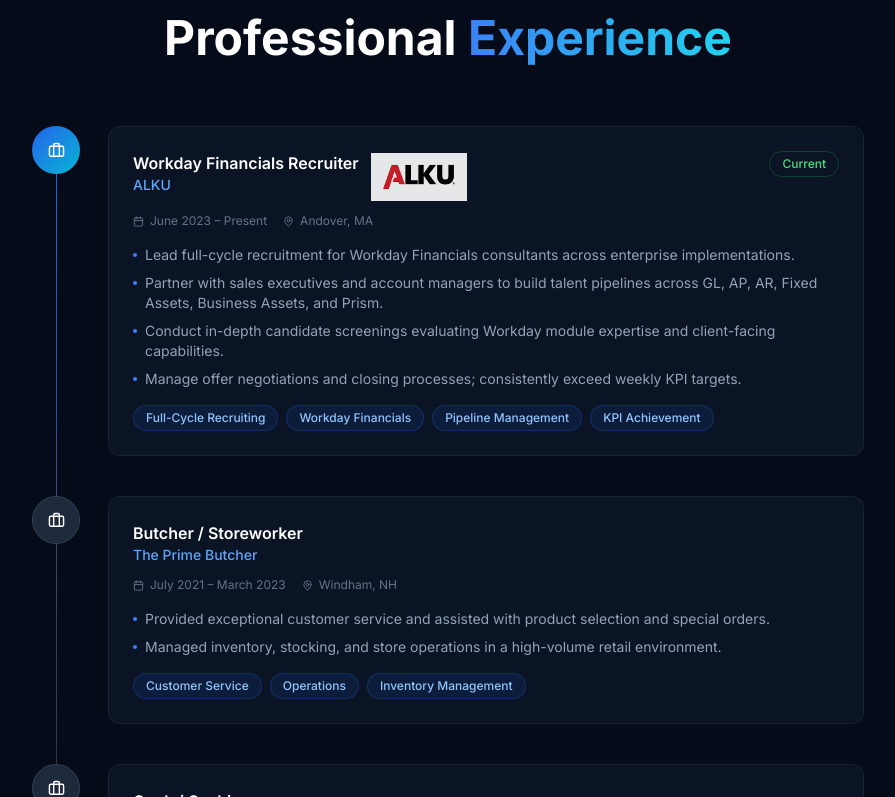
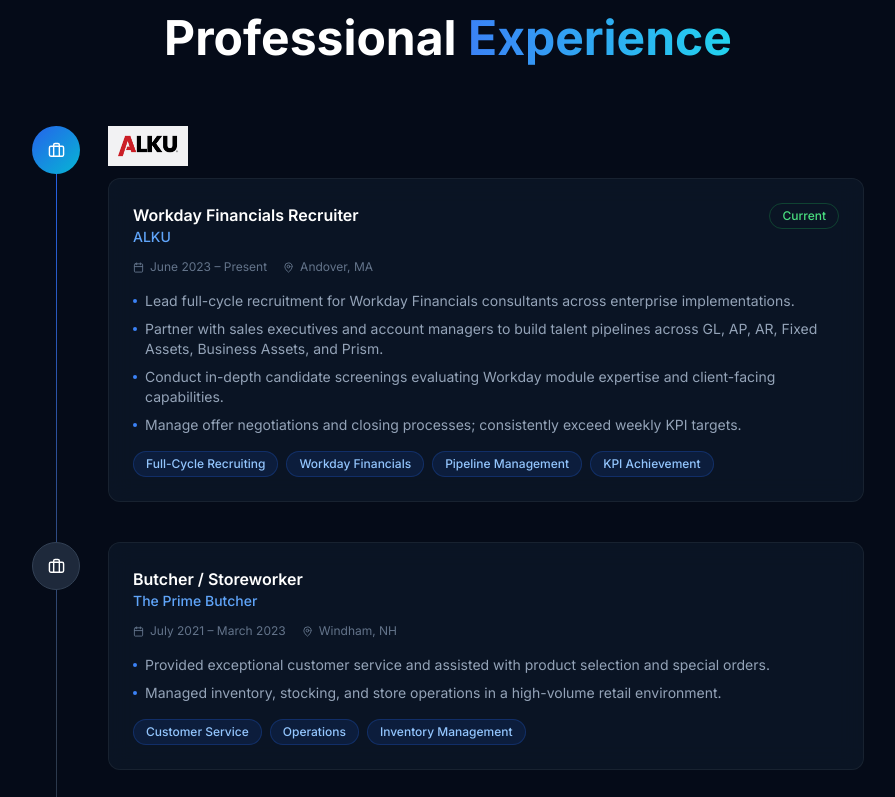
Before and after one commit to 603-websites/portfolio-aidan-carter, a React (Vite) app: page / in a window 1280 px wide. Shown: the part 3163-3960 px from the top of the page, without its empty margins (192-1087 px from the left). Built offline with nearby package versions, Linux system fonts and the light colour scheme.

Commit message:
fix: src/components/Experience.jsx

```diff
--- a/src/components/Experience.jsx
+++ b/src/components/Experience.jsx
@@ -109,16 +109,15 @@
                 </div>
 
                 {/* Card */}
-                <div className="flex-1 glass rounded-xl p-6 card-hover mb-2">
+                <div className="flex-1 mb-2">
+                  {exp.logo && (
+                    <img src={exp.logo} alt={exp.company} className="h-10 w-auto object-contain mb-3 opacity-95" style={{ maxWidth: '140px' }} />
+                  )}
+                  <div className="glass rounded-xl p-6 card-hover">
                   <div className="flex flex-wrap items-start justify-between gap-2 mb-3">
-                    <div className="flex items-start gap-3">
-                      <div>
-                        <h3 className="text-white font-semibold">{exp.title}</h3>
-                        <p className="text-blue-400 text-sm font-medium">{exp.company}</p>
-                      </div>
-                      {exp.logo && (
-                        <img src={exp.logo} alt={exp.company} className="h-12 w-auto object-contain mt-0.5 opacity-90" />
-                      )}
+                    <div>
+                      <h3 className="text-white font-semibold">{exp.title}</h3>
+                      <p className="text-blue-400 text-sm font-medium">{exp.company}</p>
                     </div>
                     {exp.current && (
                       <span className="px-3 py-1 text-xs font-medium bg-green-500/12 text-green-400 rounded-full border border-green-500/25">
@@ -151,6 +150,7 @@
                     ))}
                   </div>
                 </div>
+                </div>
               </motion.div>
             ))}
           </div>
```
